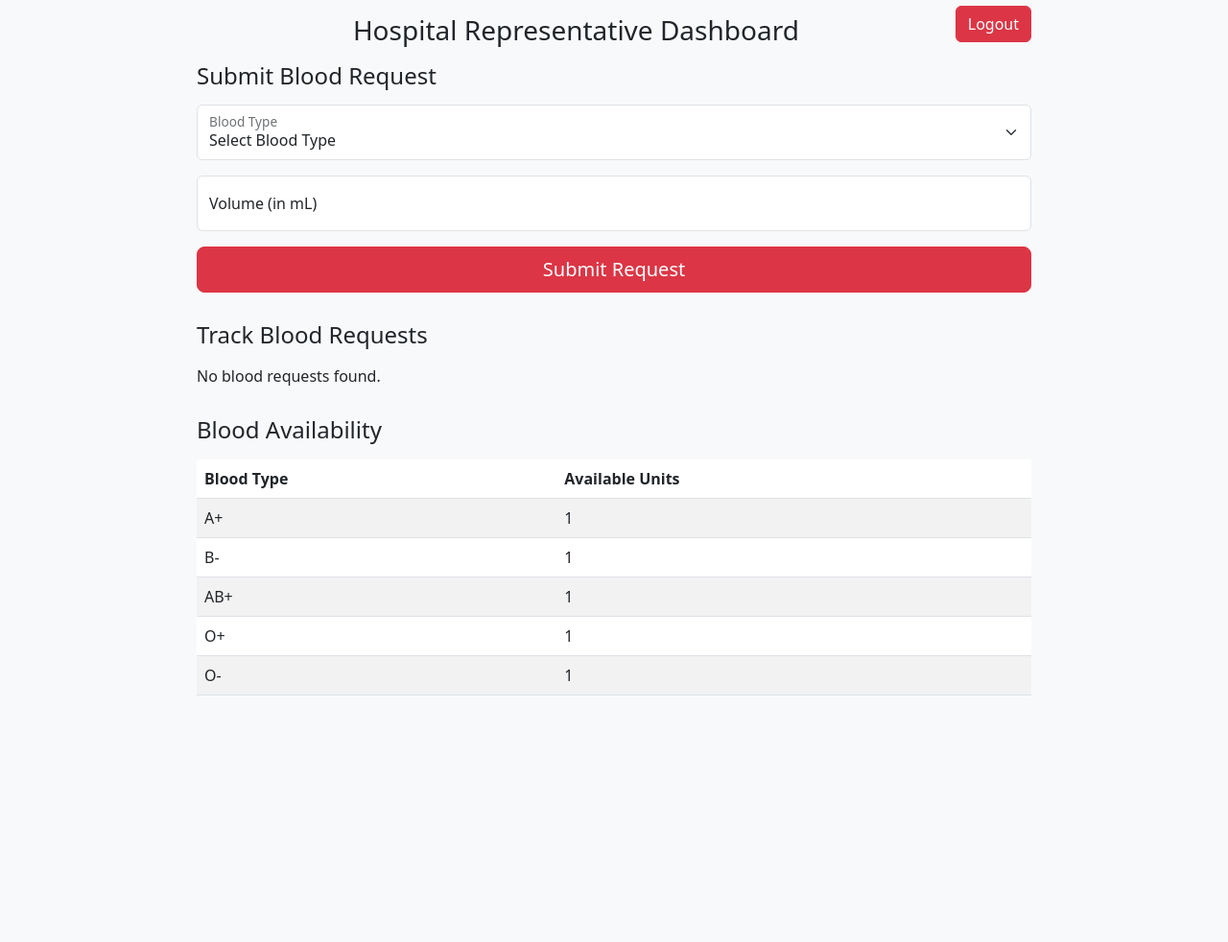
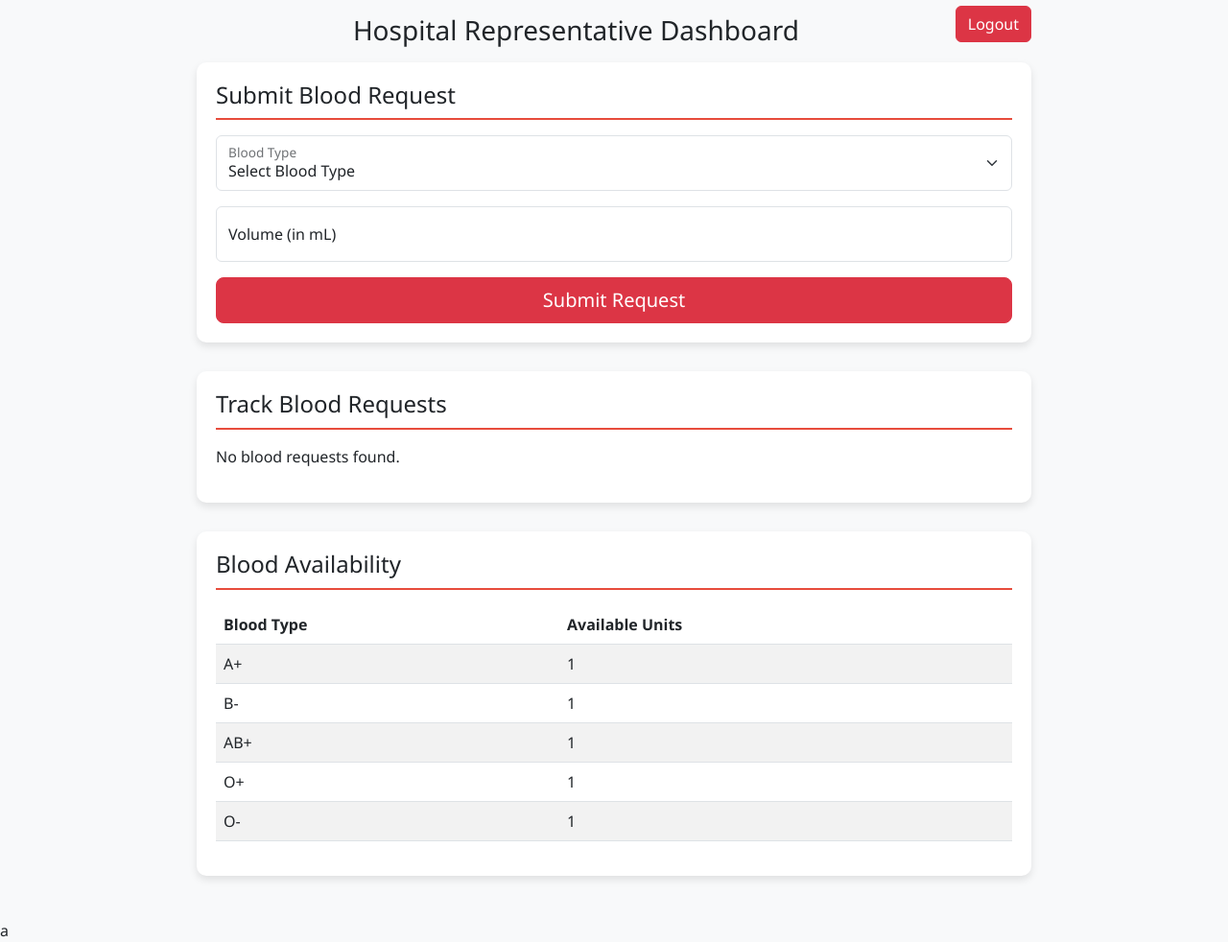
Before and after one commit to Premier42/BBMS, a PHP site: page /sections/hospital_rep/dashboard.php in a window 1280 px wide. Shown: the whole page at 96% size. Before the commit the page ends 725 px from the top, so only its background shows below. Run offline with PHP 8.4, Linux system fonts and the light colour scheme; a user stored in the database is signed in; data comes from the database, SQL or seed files in the repository.

Commit message:
added minimal css to hospital dashboard

```diff
--- a/sections/hospital_rep/dashboard.php
+++ b/sections/hospital_rep/dashboard.php
@@ -41,6 +41,7 @@ $conn->close();
     <style>
         body {
             background-color: #f8f9fa;
+            font-family: 'Segoe UI', Tahoma, Geneva, Verdana, sans-serif;
         }
         .container {
             max-width: 900px;
@@ -49,10 +50,24 @@ $conn->close();
         }
         .form-section {
             margin-bottom: 30px;
+            background-color: #ffffff;
+            padding: 20px;
+            border-radius: 10px;
+            box-shadow: 0 4px 8px rgba(0,0,0,0.1);
+        }
+        .form-section h2 {
+            border-bottom: 2px solid #e74c3c;
+            padding-bottom: 10px;
         }
         .logout-btn {
             float: right;
             margin-top: -10px;
+        }
+        .table-striped tbody tr:nth-of-type(odd) {
+            background-color: rgba(231, 76, 60, 0.1);
+        }
+        .table-striped tbody tr:nth-of-type(even) {
+            background-color: rgba(231, 76, 60, 0.05);
         }
     </style>
 </head>
@@ -148,3 +163,4 @@ $conn->close();
     </div>
 </body>
 </html>
+a
```
